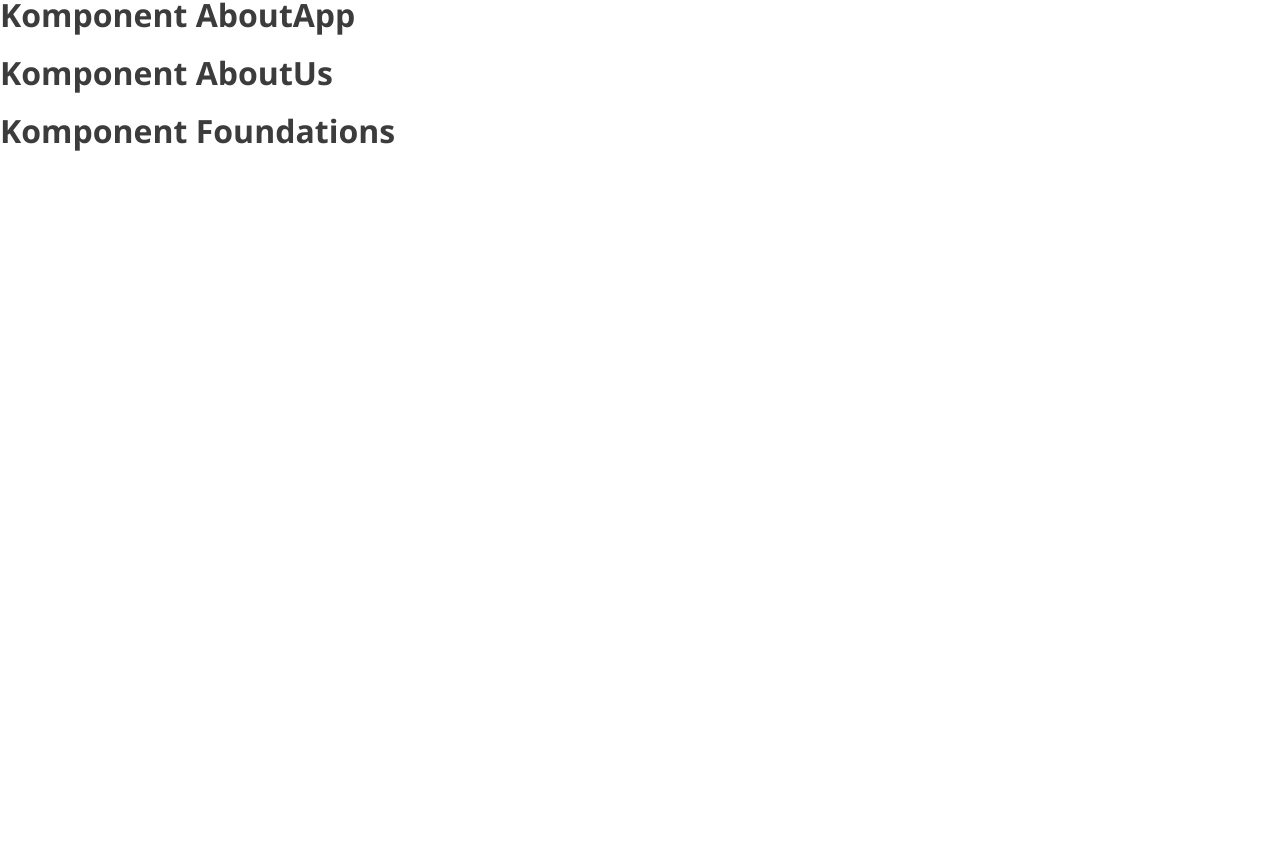
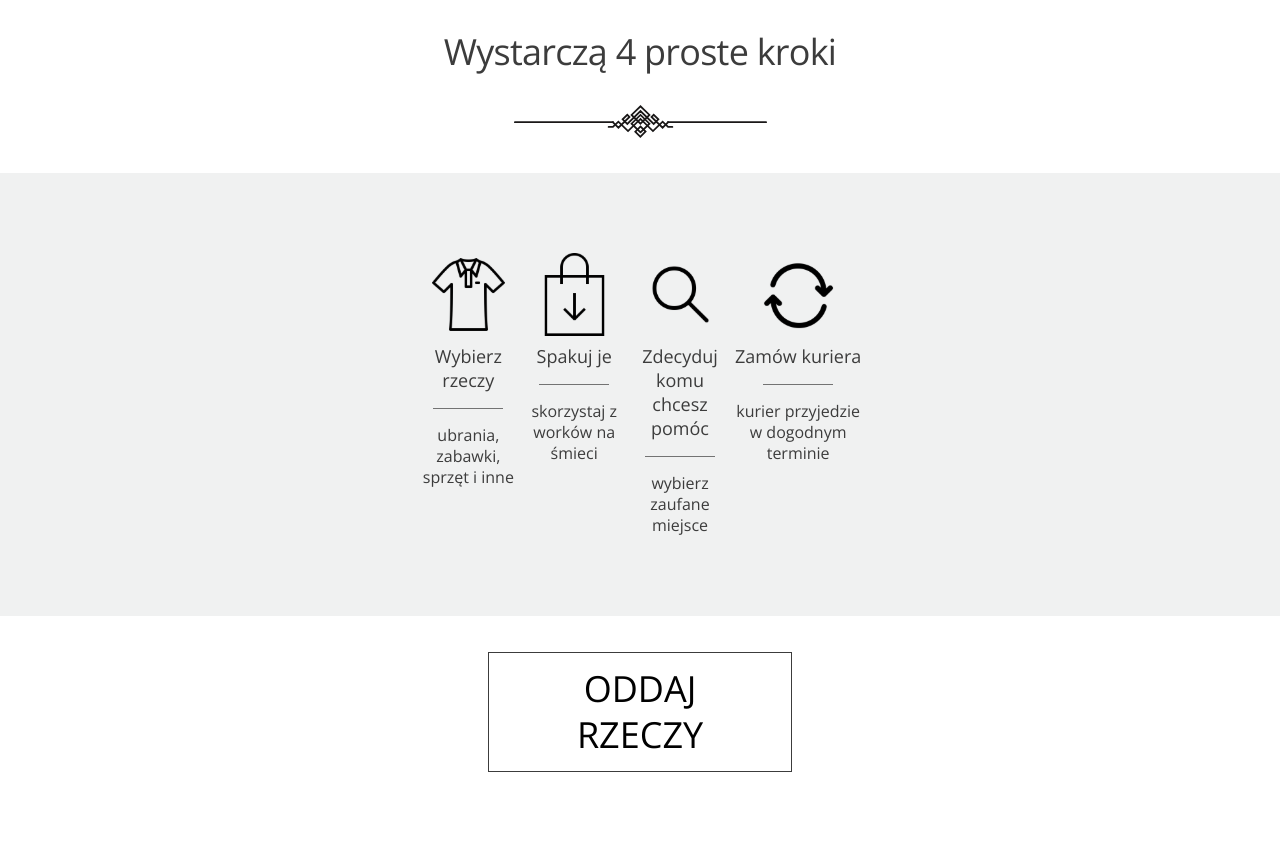
Before and after one commit to Cz8rT/PortfolioLab, a React (Create React App) app: page /#/ in a window 1280 px wide. Shown: the part 1335-2180 px from the top of the page. Built offline with nearby package versions, Linux system fonts and the light colour scheme.

Commit message:
008 Section AboutApp completed

```diff
--- a/src/components/Home/AboutApp/AboutApp.js
+++ b/src/components/Home/AboutApp/AboutApp.js
@@ -1,8 +1,27 @@
 import React from "react";
+import {Link} from "react-router-dom";
+import Step from "./Step/Step";
+import imgShirt from "./../../../assets/Icon-1.svg";
+import imgBag from "./../../../assets/Icon-2.svg";
+import imgLoupe from "./../../../assets/Icon-3.svg";
+import imgCycle from "./../../../assets/Icon-4.svg";
 
-const AboutApp = ({ id }) => {
+const AboutApp = ({id}) => {
     return (
-        <h1 id={id}>Komponent AboutApp</h1>
+        <div id={id}>
+            <div className={"title_container"}>
+                <h4>Wystarczą 4 proste kroki</h4>
+            </div>
+            <div className={"steps_container"}>
+                <Step img={imgShirt} alt={"T-shirt"} title={"Wybierz rzeczy"} description1={"ubrania, zabawki,"} description2={"sprzęt i inne"}/>
+                <Step img={imgBag} alt={"Bag"} title={"Spakuj je"} description1={"skorzystaj z"} description2={"worków na śmieci"}/>
+                <Step img={imgLoupe} alt={"Magnifying glass"} title={"Zdecyduj komu chcesz pomóc"} description1={"wybierz zaufane"} description2={"miejsce"}/>
+                <Step img={imgCycle} alt={"Cycle arrows"} title={"Zamów kuriera"} description1={"kurier przyjedzie"} description2={"w dogodnym terminie"}/>
+            </div>
+            <Link className="loginLink" to={'/logowanie'}>
+                <button>oddaj rzeczy</button>
+            </Link>
+        </div>
     )
 };
 
--- /dev/null
+++ b/src/components/Home/AboutApp/Step/Step.js
@@ -0,0 +1,15 @@
+import React from "react";
+
+const Step = ({img, alt, title, description1, description2}) => {
+    return (
+        <div className={"step"}>
+            <img src={img} alt={alt}/>
+            <span>{title}</span>
+            <div/>
+            <span>{description1}</span>
+            <span>{description2}</span>
+        </div>
+    )
+};
+
+export default Step;
--- /dev/null
+++ b/src/components/Home/AboutApp/_AboutApp.scss
@@ -0,0 +1,76 @@
+#aboutApp {
+  padding-top: 3.5rem;
+  text-align: center;
+
+  .title_container {
+    margin-bottom: 2rem;
+
+    h4 {
+      font-size: 2.25rem;
+      font-weight: 400;
+      letter-spacing: -0.76px;
+      margin-top: 0;
+      margin-bottom: 2rem;
+    }
+
+    &::after {
+      content: url("./../../../assets/Decoration.svg");
+    }
+  }
+
+  .steps_container {
+    background-color: $colorMain;
+    display: flex;
+    justify-content: space-between;
+    padding: 0 26rem;
+
+    .step {
+      margin: 5rem 0;
+      display: flex;
+      flex-direction: column;
+      align-items: center;
+
+      span {
+        max-width: 8.125rem;
+        font-size: 1.125rem;
+        line-height: 1.5rem;
+        margin: 0.5rem 0;
+      }
+
+      div {
+        width: 4.375rem;
+        margin-top: 0.5rem;
+        margin-bottom: 1rem;
+        border-top: 1px $colorGray solid;
+      }
+
+      span:nth-child(4), span:nth-child(5) {
+        max-width: 11rem;
+        font-size: 1rem;
+        line-height: 1.3rem;
+        margin: 0;
+      }
+    }
+  }
+  button {
+    width: 19rem;
+    height: 7.5rem;
+    font-size: 2.25rem;
+    font-weight: 300;
+    line-height: 2.875rem;
+    text-transform: uppercase;
+    text-align: center;
+    background-color: #fff;
+    border: 1px $colorDarkGray solid;
+    padding: 0 2rem;
+    margin-top: 2.25rem;
+    margin-bottom: 5rem;
+    &:hover {
+      cursor: pointer;
+      color: $colorGray;
+    }
+    &:active {
+      background-color: #eee;
+    }
+  }
+}
--- a/src/components/Home/Start/_Start.scss
+++ b/src/components/Home/Start/_Start.scss
@@ -21,10 +21,12 @@
       height: 7.5rem;
       font-size: 2.25rem;
       font-weight: 300;
+      line-height: 2.875rem;
       text-transform: uppercase;
       text-align: center;
       background-color: #fff;
       border: 1px $colorDarkGray solid;
+      padding: 0 2rem;
       &:hover {
         cursor: pointer;
         color: $colorGray;
--- a/src/components/Home/_Home.scss
+++ b/src/components/Home/_Home.scss
@@ -1,6 +1,7 @@
 @import "./HomeHeader/_HomeHeader.scss";
 @import "./Start/_Start.scss";
-@import "./HomeThreeColumns/HomeThreeColumns";
+@import "./HomeThreeColumns/_HomeThreeColumns";
+@import "./AboutApp/_AboutApp";
 
 .main_section {
   display: flex;
```
Also changed, not shown: src/components/Home/HomeThreeColumns/_HomeThreeColumns.scss (renamed from src/components/Home/HomeThreeColumns/HomeThreeColumns.scss).
